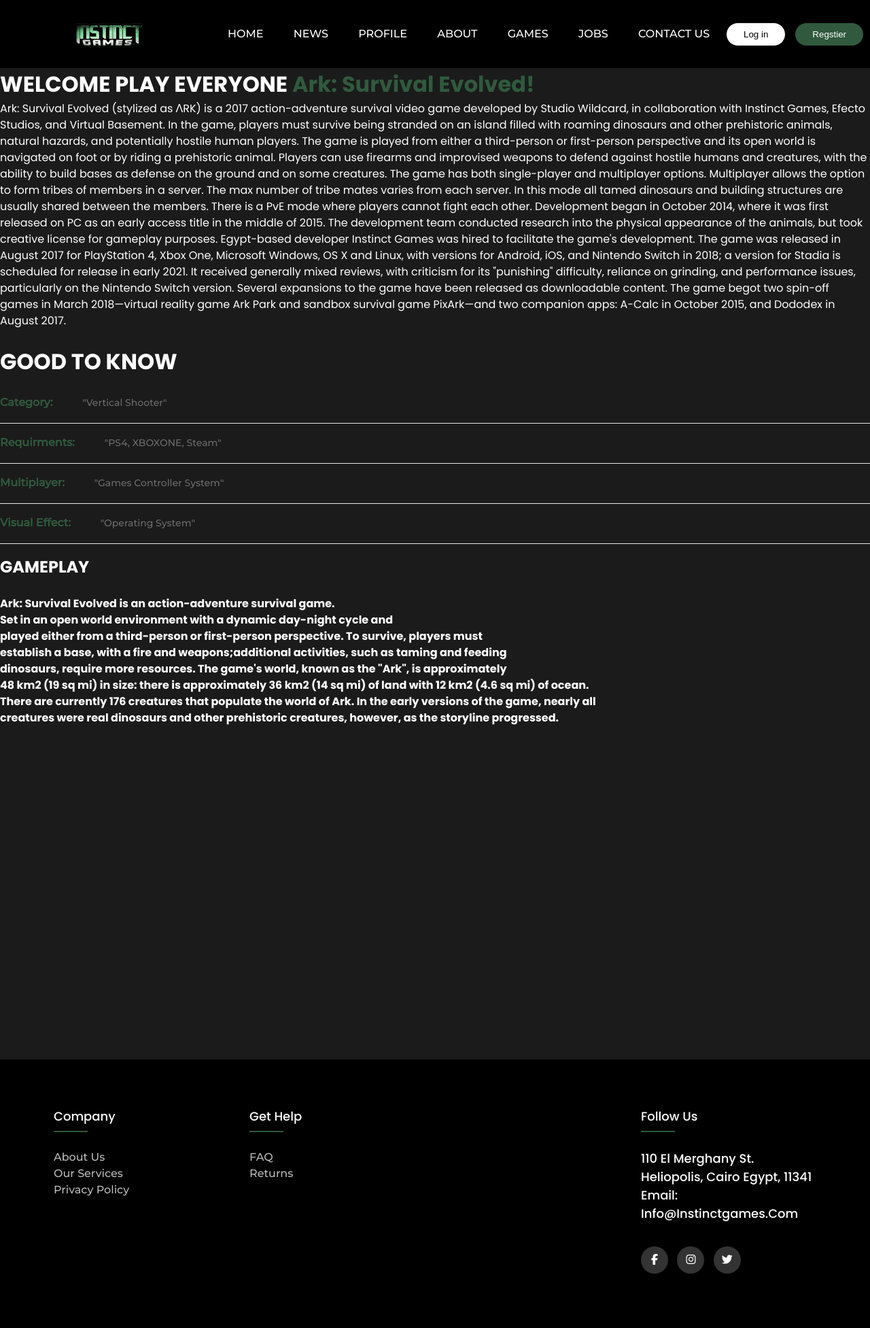
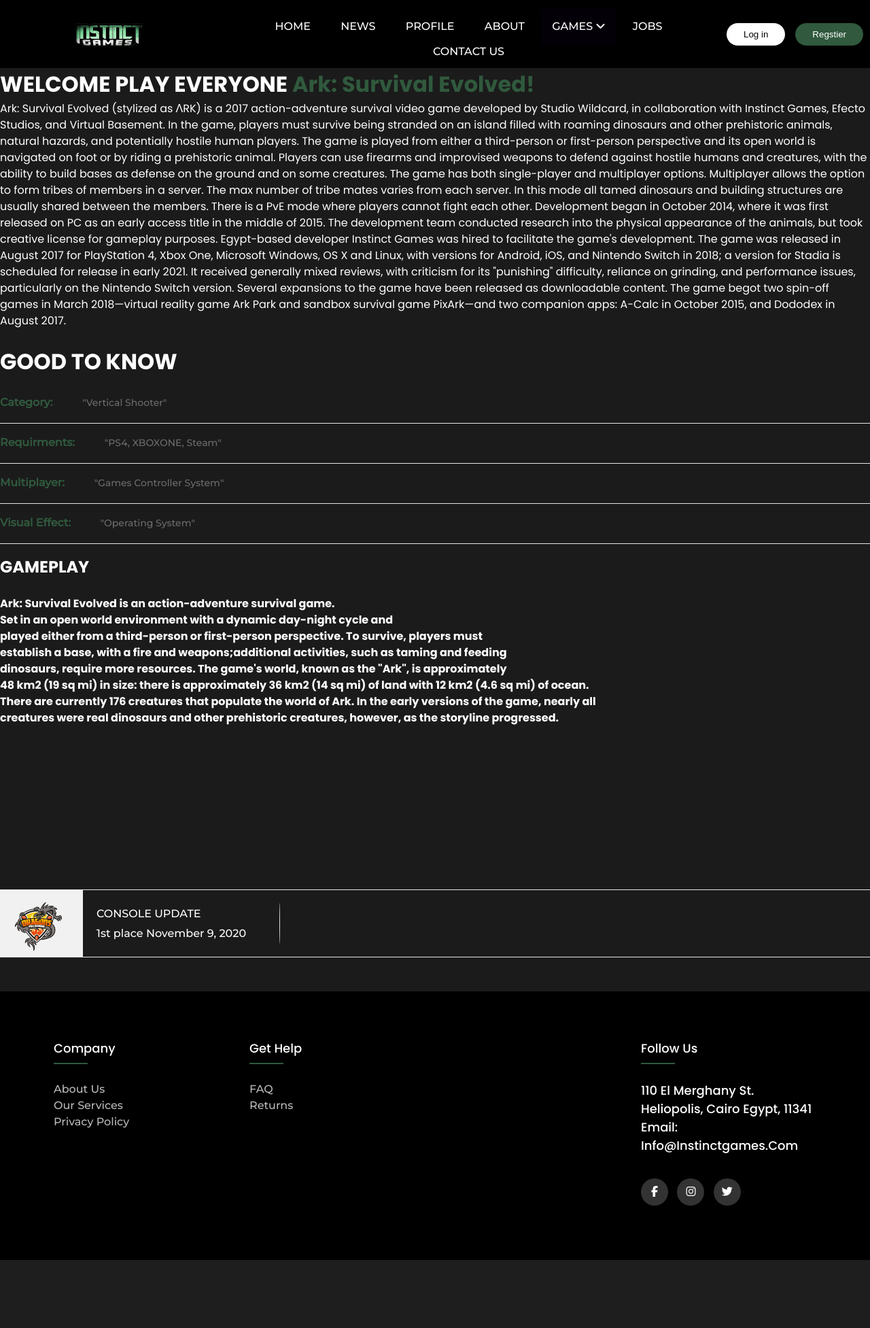
Before and after one commit to BakaarCF/Instinct-games, a PHP site: page /GamePage.php in a window 1280 px wide; the page is wider, and only the part inside the window is pictured. Shown: that part at 68% size. After the commit the page ends 1853 px from the top of that part, so only its background shows below. Run offline with PHP 8.4, Linux system fonts and the light colour scheme; some libraries are stand-ins or nearby versions.

Commit message:
adjustment

```diff
--- a/Contact Us.php
+++ b/Contact Us.php
@@ -12,18 +12,18 @@
 <body style="background-image: url('layouts/img/map.png');">
     <?php include("includes/nav.php");
     ?>
-    <div class="wrapper">
+    <div class="wrapper"style="background-image: url('layouts/img/map.png');" >
        <div class="mailicon">
        <i class="far fa-envelope-open"></i>
         </div>
         <h1 style="text-align: center; color:black;">Drop Us A Message</h1>
         <div class="myprofile">
-            <div class="profiledata">
+            <div class="profiledata"  style="background-color:#1b1b1b;">
             <input type="text" class="cus-input"  placeholder="Email"><br>
             <input type="text" class="cus-input"  placeholder="Subject"><br>
             <input type="text" style="height: 200px;"class="cus-input"  placeholder="Write Us A Message"><br>
             <div class="update-btn">
-                <input type="button" class="button1 editedd" value="SEND">
+                <input type="button" class="button1 editedd" value="SEND" style="box-shadow: 0 0 15px #30593D;">
             </div>
             </div>
 
--- a/GamePage.php
+++ b/GamePage.php
@@ -56,17 +56,24 @@
     <td><img src="layouts/img/1.jpg" height="200px" width="200px"/></td>
 </tr>
 </table>
+</div>
+<div class="overview-history" style="margin-top:-200px;">
+<ul>
+<li>
+<div class="overview-history-videoo">
+    <a href="https://www.youtube.com/watch?v=5fIAPcVdZO8"><img src="layouts/img/8.jpg" style="vertical-align: middle;
+  border-style: none;"></a>
+</div>
+<div class="overview-history-content">
 
-
-
+    <h4>
+        <a href="#">CONSOLE UPDATE</a>
+    </h4>
+    <span>1st place November 9, 2020</span>
 </div>
-
-
-
-
-
-
-
+</li>
+</ul>
+</div>
     <?php include("includes/footer.php");
     ?>
 </body>
--- a/includes/nav.php
+++ b/includes/nav.php
@@ -1,17 +1,69 @@
+<head>
+<style>
 
+.menu-btn {
+   background-color: #040008;
+   color: white;
+   padding: 16px;
+   font-family:  "Montserrat",sans-serif;;
+   border: none;
+}
+.dropdown-menu {
+   position: relative;
+   display: inline-block;
+}
+.menu-content {
+   display: none;
+   position: absolute;
+   min-width: 160px;
+   z-index: 1;
+}
+.links,.links-hidden{
+   display: inline-block;
+   color: black;
+   padding: 12px 16px;
+   text-decoration: none;
+   font-size: 18px;
+   font-weight: bold;
+}
+.links-hidden{
+   display: block;
+}
+.links{
+   display: inline-block;
+}
+.links-hidden:hover,.links:hover {
+   background-color: #30593D;
+}
+.dropdown-menu:hover .menu-content {
+   display: block;
+}
+.dropdown-menu:hover .menu-btn {
+   background-color: #30593D;
+}
+</style>
+</head>
     <header>
         <div class="logo">
             <img class="" src="images/Bakaar.png" alt="logo">
         </div>
         <nav>
             <ul class="nav_links">
-                <li><a href="index.php" style="text-decoration: #30593D;" onmouseover="style='text-decoration: #30593D;'" onmouseout="style='text-decoration: #30593D;'">HOME</a></li>
-                <li><a href="#" style="text-decoration: #30593D;" onmouseover="style='text-decoration: #30593D;'" onmouseout="style='text-decoration:none'">NEWS</a></li>
-                <li><a href="profile.php" style="text-decoration: #30593D;" onmouseover="style='text-decoration: #30593D;'" onmouseout="style='text-decoration:none'">PROFILE</a></li>
-                <li><a href="#" style="text-decoration: #30593D;" onmouseover="style='text-decoration: #30593D;'" onmouseout="style='text-decoration:none'">ABOUT</a></li>
-                <li><a href="#" style="text-decoration: #30593D;" onmouseover="style='text-decoration: #30593D;'" onmouseout="style='text-decoration:none'">GAMES</a></li>
-                <li><a href="#" style="text-decoration: #30593D;" onmouseover="style='text-decoration: #30593D;'" onmouseout="style='text-decoration:none'">JOBS</a></li>
-                <li><a href="#" style="text-decoration: #30593D;" onmouseover="style='text-decoration: #30593D;'" onmouseout="style='text-decoration:none'">CONTACT US</a></li>
+                <li><a href="index.php">HOME</a></li>
+                <li><a href="#">NEWS</a></li>
+                <li><a href="profile.php">PROFILE</a></li>
+                <li><a href="#">ABOUT</a></li>
+                <div class="dropdown-menu">
+<button class="menu-btn">GAMES <i class="fas fa-angle-down"></i></button>
+<div class="menu-content">
+<a class="links-hidden" href="GamePage.php">ARK:Survival Evolved</a>
+<a class="links-hidden" href="#">ATLAS</a>
+
+</div>
+</div>
+
+                <li><a href="#">JOBS</a></li>
+                <li><a href="Contact Us.php">CONTACT US</a></li>
             </ul>
         </nav>
          <input type="submit" class="button" value="Log in" name="submit">
--- a/layouts/css/style.css
+++ b/layouts/css/style.css
@@ -99,6 +99,7 @@
 
 .wrapper {
   height: 100%;
+  background-color:#1b1b1b ;
   /* padding: 50px 10px; */
 }
 
@@ -117,6 +118,7 @@
   margin: 0;
   object-fit: cover;
   z-index: 10;
+
 }
 .space{
   height: 50px;
@@ -292,3 +294,35 @@
   margin-top: 20px;
   vertical-align: middle;
 }
+.overview-history ul li {
+  display: flex;
+  align-items: center;
+  justify-content: flex-start;
+  border-top: 1px solid #e5e4e4;
+  border-bottom: 1px solid #e5e4e4;
+  margin-bottom: 10px;
+}
+.overview-history-videoo {
+  margin-right: 20px;
+}
+.overview-history-content {
+  padding-right: 50px;
+  margin-right: 30px;
+  position: relative;
+}
+.overview-history-content::before{
+    content: "";
+    position: absolute;
+    right: 0;
+    top: 50%;
+    transform: translateY(-50%);
+    width: 1px;
+    background: #dadada;
+    height: 60px;
+    border-radius: 50%;
+}
+.overview-history-content h4 {
+  font-size: 16px;
+  color: #1c1121;
+  margin-bottom: 5px;
+}
```
Also changed, not shown: index.php (+8 -8 lines), profile.php (+8 -8 lines), layouts/img/8.jpg (added).
